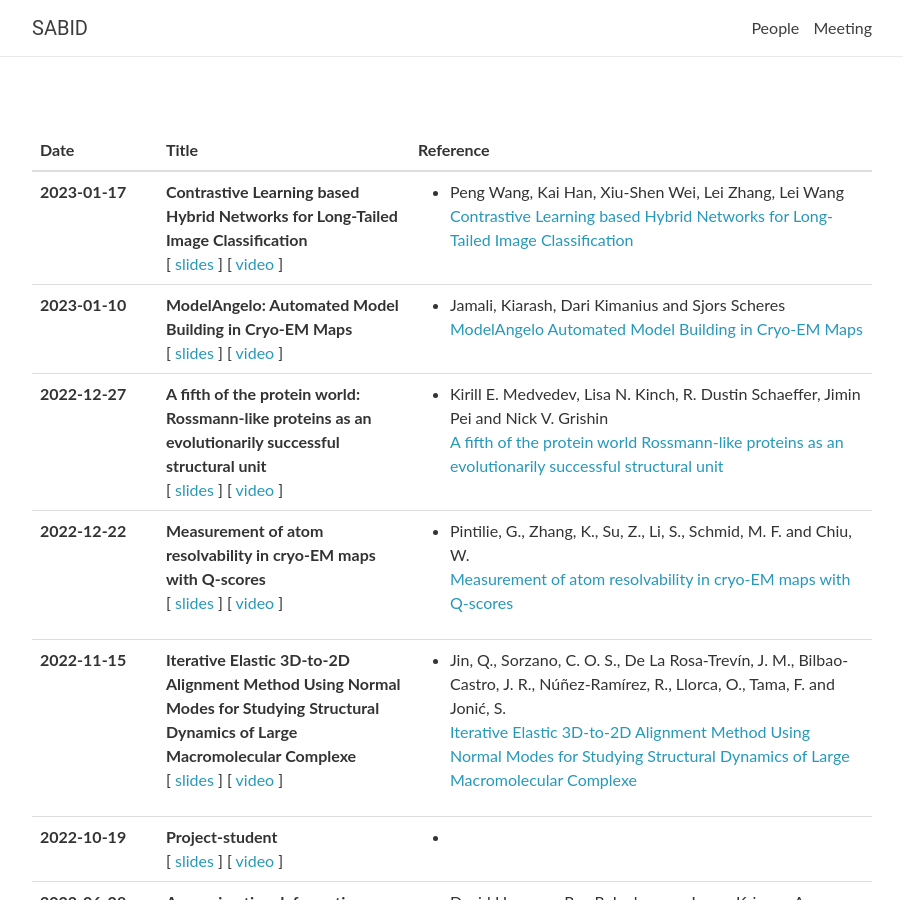
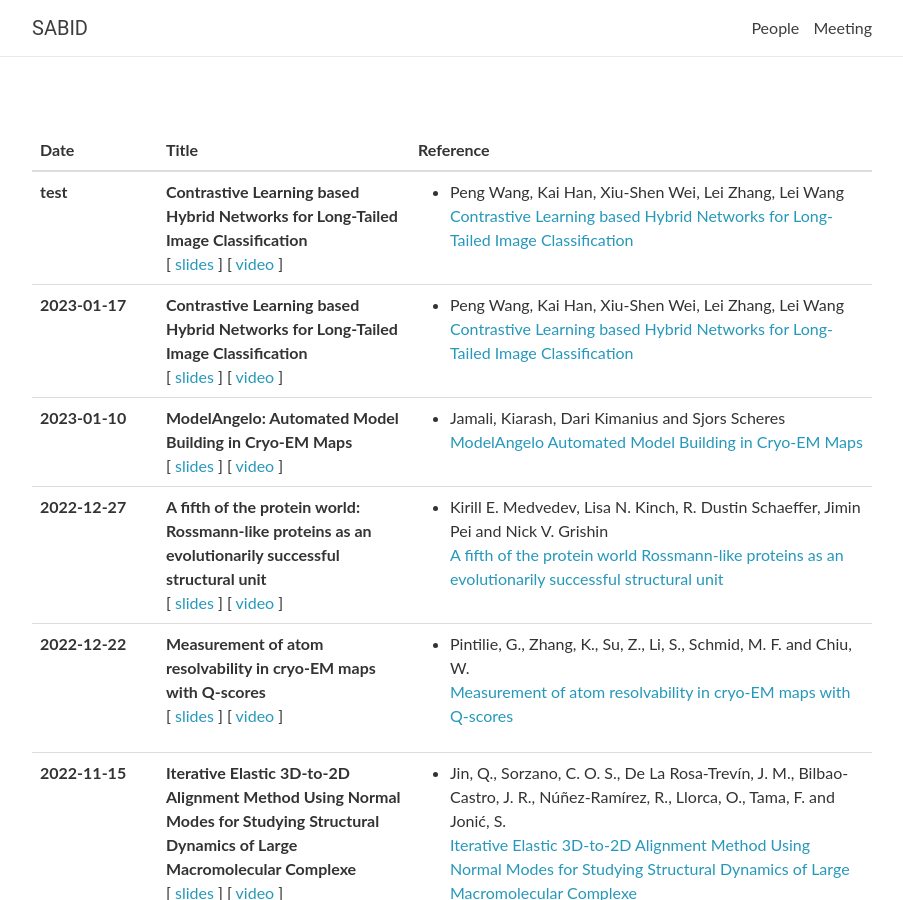
Before and after one commit to sabid-cryoem/sabid-cryoem.github.io, a Jekyll site: the page built from 4afcccebf7d457a13a4f8aeea0bbeef04fd86ee9/index.html, in a window 1280 px wide and 900 px high. Shown: the whole window, without its empty margins (188-1091 px from the left). Built offline with Jekyll 4.4.1, drawn with Linux system fonts in a browser that asks for light colours; nearby versions of some CDN libraries; comment, search, counter and statistics services are not loaded.

Commit message:
1233
test

```diff
--- a/_data/meeting.yml
+++ b/_data/meeting.yml
@@ -1,3 +1,15 @@
+- date: test
+  title: >
+    <strong> Contrastive Learning based Hybrid Networks for Long-Tailed Image Classification </strong>
+  video: <a href="https://youtu.be/hO-K2o_A7zs">video</a>
+  slides: <a href="/assets/slides/Contrastive.pptx">slides</a>
+  notes: ddddd
+  readings:
+  - Peng Wang, Kai Han, Xiu-Shen Wei, Lei Zhang, Lei Wang</br>
+      <a href="/assets/reference/Contrastive.pdf" target="blank"> Contrastive Learning based Hybrid Networks for Long-Tailed Image Classification </a>
+
+
+
 - date: 2023-01-17
   title: >
     <strong> Contrastive Learning based Hybrid Networks for Long-Tailed Image Classification </strong>
```
